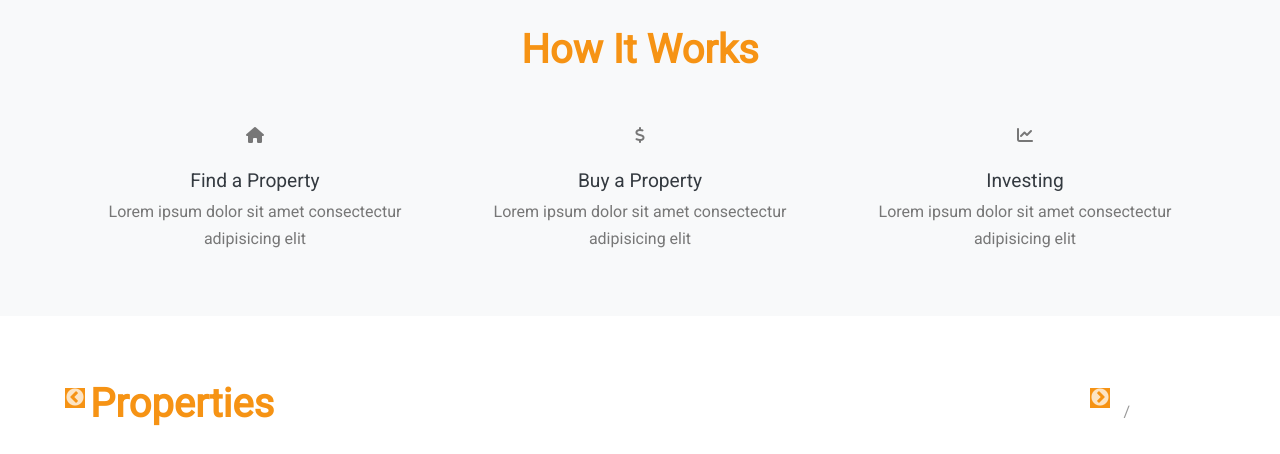
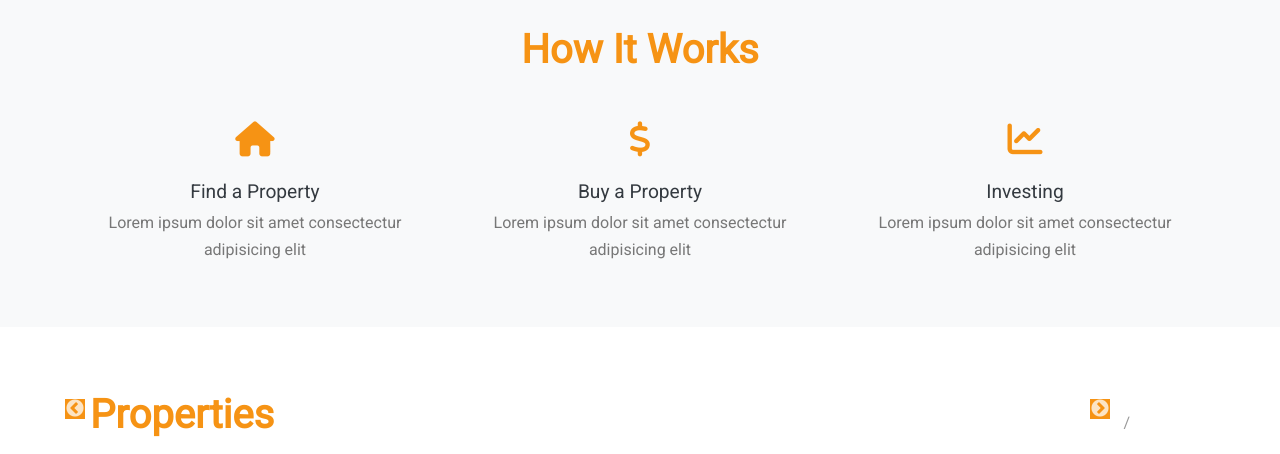
Before and after one commit to emott13/CSET110_Final_P1, a website: page Stated/stated.html in a window 1280 px wide. Shown: the part 880-1334 px from the top of the page. Drawn offline with nearby package versions, Linux system fonts and the light colour scheme.

Commit message:
adjusted how it works section icons size and fill color

```diff
--- a/Stated/stated.css
+++ b/Stated/stated.css
@@ -228,8 +228,14 @@ p{
     margin-top: 1rem;
 }
 
-.fa > img{
+#how-it-works span.fas,
+#how-it-works span.fa{
+    color: #f69314;
+    font-size: 35px;
+}
+/* .fa > img{
     height: 35px;
+    color: #f69314;
 }
 
 .fas > img {
@@ -238,7 +244,7 @@ p{
 
 .fa{
     height: fit-content;
-}
+} */
 
 
 /* ---- properties ---- */
--- a/Stated/stated.html
+++ b/Stated/stated.html
@@ -60,21 +60,21 @@
                 <h2>How It Works</h2>
                 <div class="flex">
                     <div>
-                        <span class="fas fa-home"><img src="Images/home.svg" alt=""></span>
+                        <span class="fas fa-house"></span>
                         <h4>Find a Property</h4>
                         <p>
                             Lorem ipsum dolor sit amet consectectur adipisicing elit
                         </p>
                     </div>
                     <div class="div">
-                        <span class="fa fa-dollar-sign"><img src="Images/cash-outline.svg" alt=""></span>
+                        <span class="fa fa-dollar-sign"></span>
                         <h4>Buy a Property</h4>
                         <p>
                             Lorem ipsum dolor sit amet consectectur adipisicing elit
                         </p>
                     </div>
                     <div>
-                        <span class="fas fa-chart-line"><img src="Images/trending-up-sharp.svg" alt=""></span>
+                        <span class="fas fa-chart-line"></span>
                         <h4>Investing</h4>
                         <p>
                             Lorem ipsum dolor sit amet consectectur adipisicing elit
```
